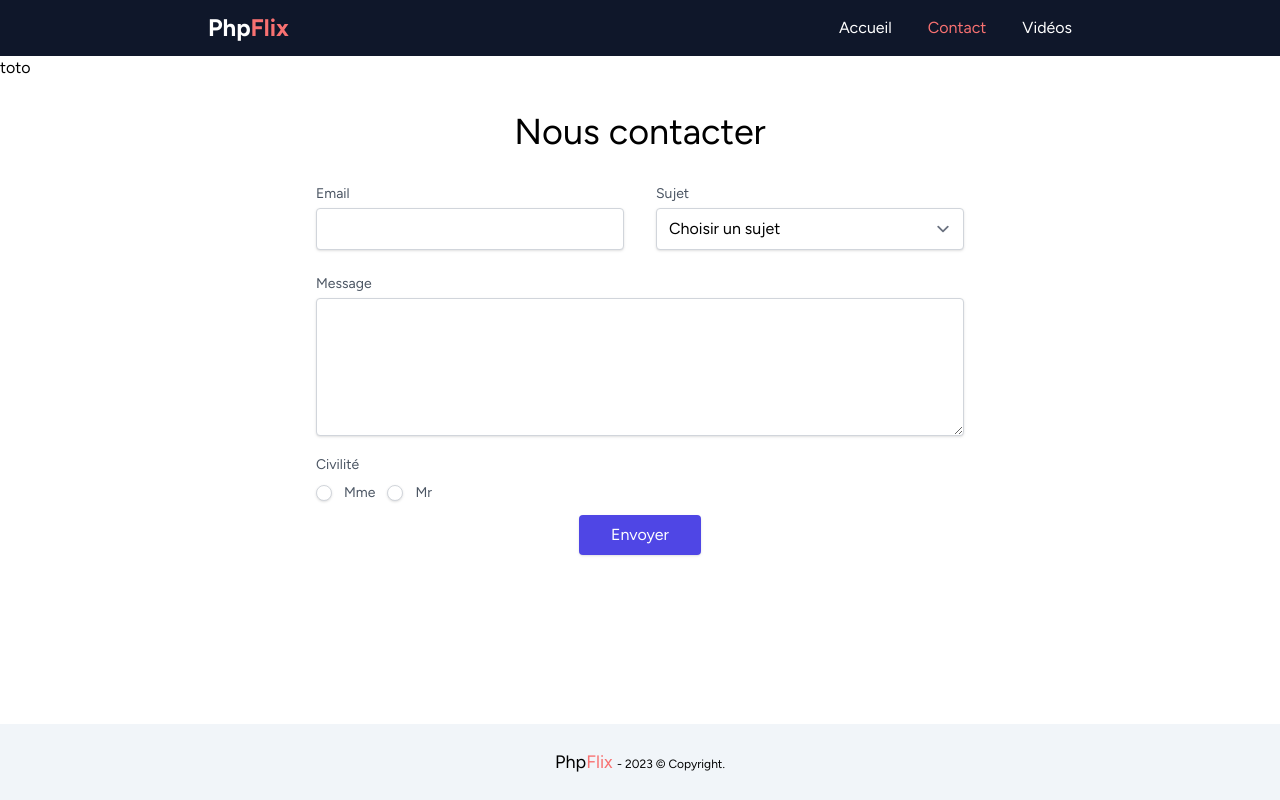
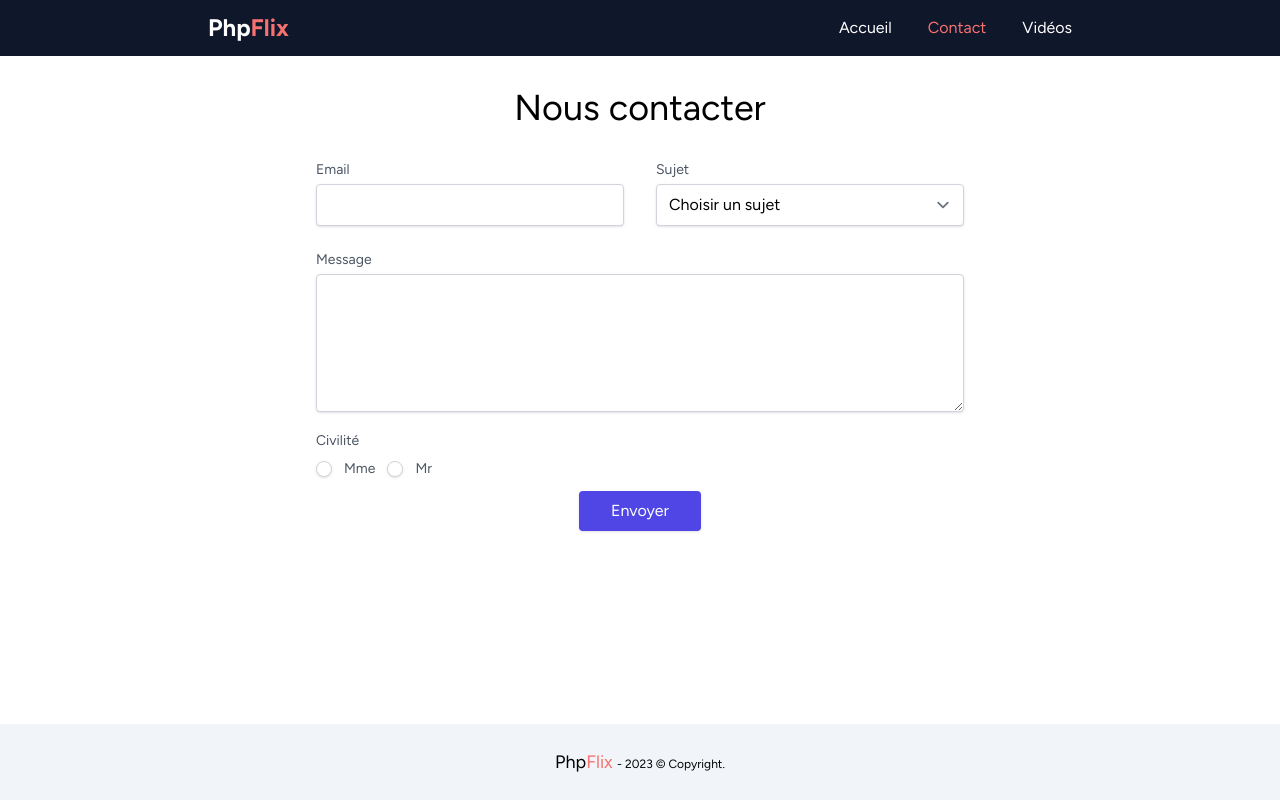
Before and after one commit to dwwm-lille/php, a PHP site: page /contact.php in a window 1280 px wide. Run offline with PHP 8.4, Linux system fonts and the light colour scheme; some libraries are stand-ins or nearby versions.

Commit message:
Clean test

```diff
--- a/10-videos/config/functions.php
+++ b/10-videos/config/functions.php
@@ -4,8 +4,6 @@
  * Ici, on va pouvoir définir des variables ou des fonctions que l'on
  * peut réutiliser sur toutes nos pages.
  */
-
-$test = 'toto';
 
 /**
  * Permet de récupèrer le nom de la page actuelle.
--- a/10-videos/contact.php
+++ b/10-videos/contact.php
@@ -1,5 +1,5 @@
 <?php require __DIR__.'/partials/header.php';
-echo $test;
+
     // La liste des sujets. La valeur représente ce qu'on affiche et la clé est un identifiant du sujet
     // qui pourrait être utile si on veut stocker la demande de contact dans la base de données.
     $subjects = [
```
